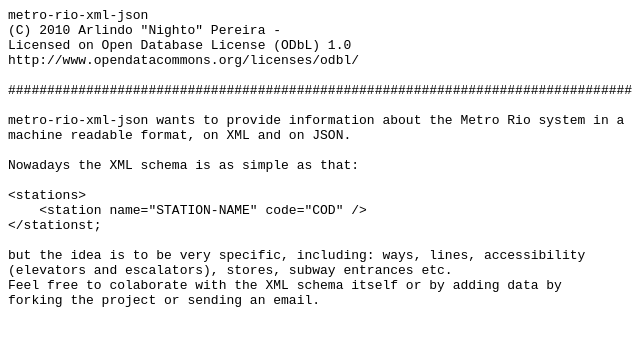
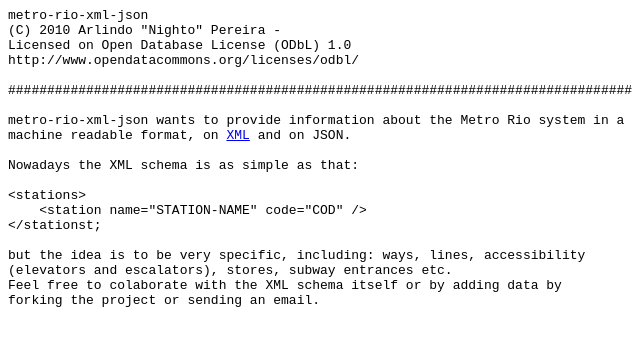
Before and after one commit to nighto/metro-rio-xml-json, a plain HTML site: page index.html in a window 1280 px wide. Shown: the full height of the page, 0-640 px from the left. Drawn offline with Linux system fonts and the light colour scheme.

Commit message:
Linking to the XML file itself.

```diff
--- a/index.html
+++ b/index.html
@@ -9,7 +9,7 @@ http://www.opendatacommons.org/licenses/odbl/
 ################################################################################
 
 metro-rio-xml-json wants to provide information about the Metro Rio system in a
-machine readable format, on XML and on JSON.
+machine readable format, on <a href="http://nighto.github.com/metro-rio-xml-json/metro-rio.xml">XML</a> and on JSON.
 
 Nowadays the XML schema is as simple as that:
 
```
